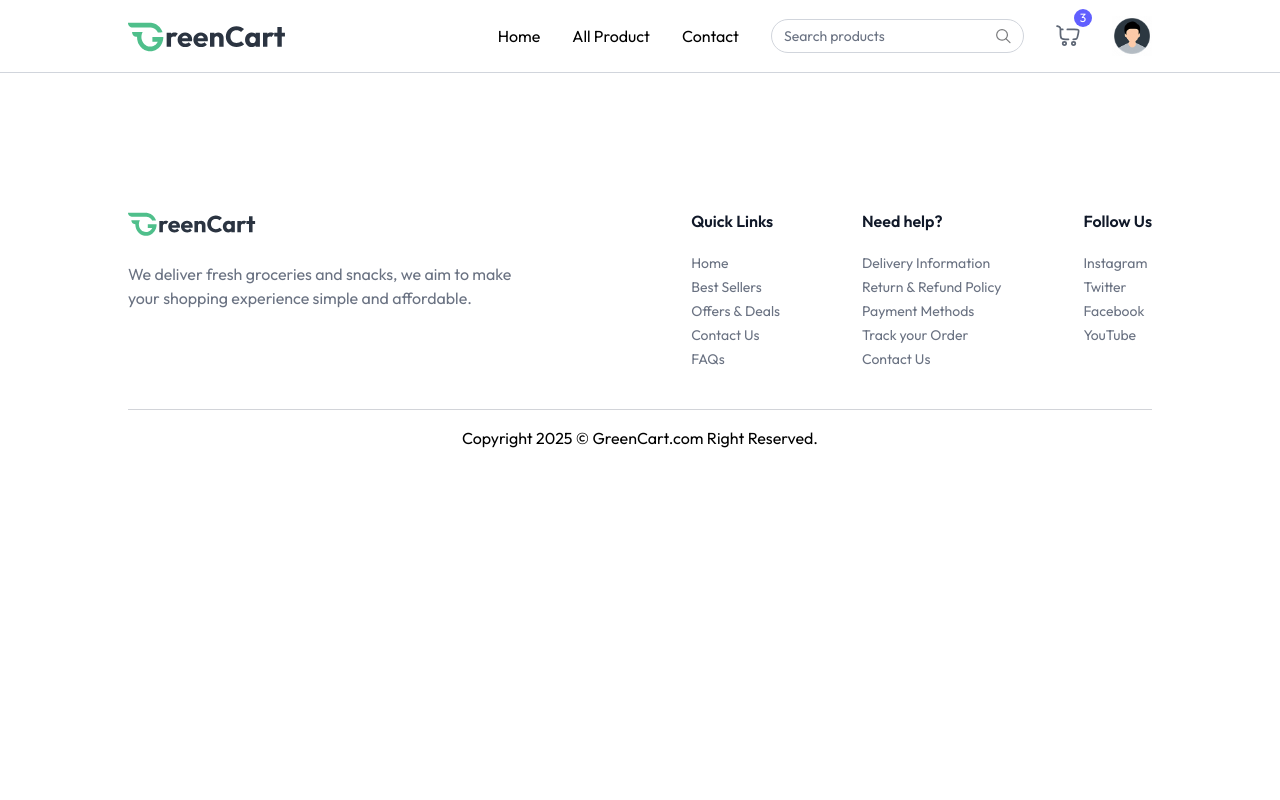
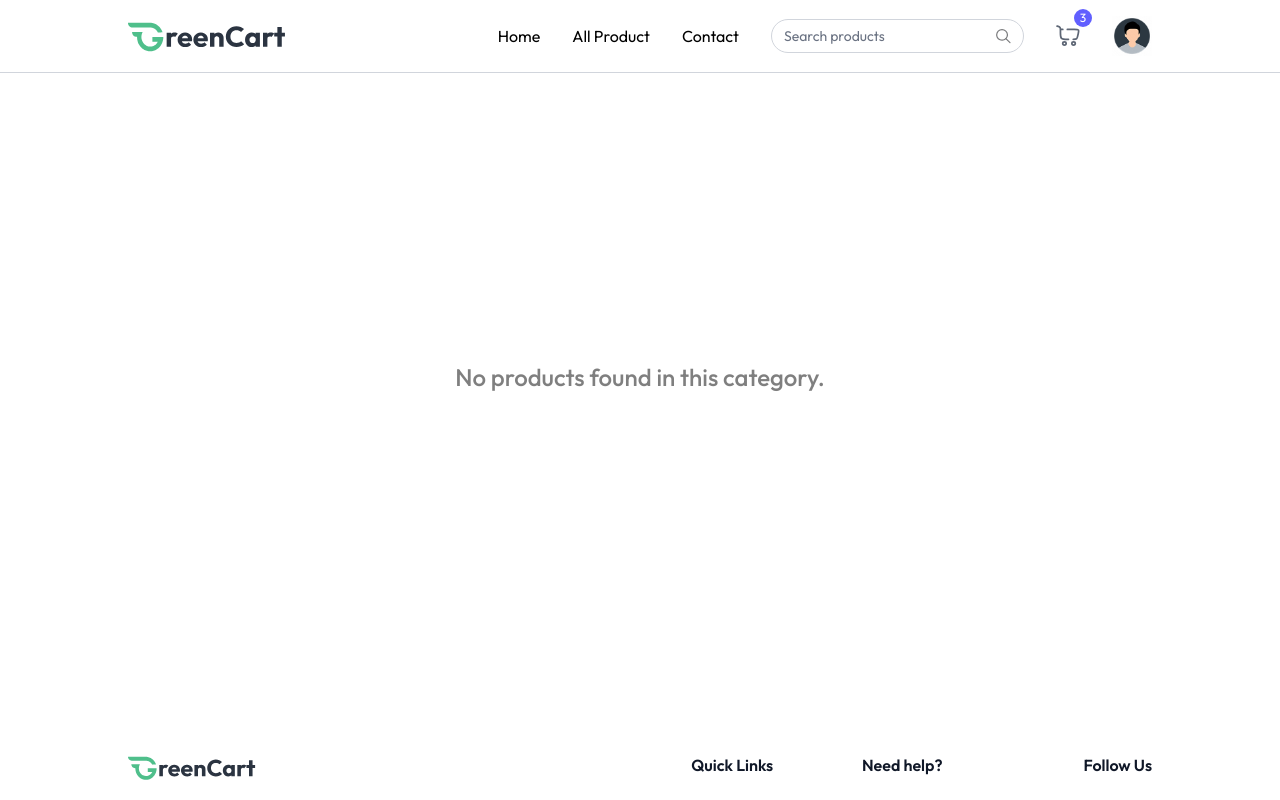
Before and after one commit to ShravaniSindagi00/EcoCart, a React (Vite) app: page /products/1 in a window 1280 px wide. Shown: the top 800 px of the page. Built offline with nearby package versions, Linux system fonts and the light colour scheme.

Commit message:
Indiviual product have new page load

```diff
--- a/src/components/ProductCard.jsx
+++ b/src/components/ProductCard.jsx
@@ -3,13 +3,12 @@ import { assets } from '../assets/greencart_assets/assets'
 import { useAppContext } from '../context/AppContext'
 
 const ProductCard = ({ product }) => {
-  const [count, setCount] = React.useState(0)
   const { currency, addToCart, removeFromCart, cartItems, navigate } =
     useAppContext()
 
   return (
     product && (
-      <div className="border border-gray-500/20 rounded-md md:px-4 px-3 py-2 bg-white min-w-56 max-w-56 w-full">
+      <div onClick={() => {navigate(`/products/${product.category.toLowerCase()}/${product._id}`); scrollTo(0,0)}} className="border border-gray-500/20 rounded-md md:px-4 px-3 py-2 bg-white min-w-56 max-w-56 w-full">
         <div className="group cursor-pointer flex items-center justify-center px-2">
           <img
             className="group-hover:scale-105 transition max-w-26 md:max-w-36"
--- a/src/pages/ProductCategory.jsx
+++ b/src/pages/ProductCategory.jsx
@@ -2,6 +2,7 @@ import React from 'react'
 import { useAppContext } from '../context/AppContext'
 import { useParams } from 'react-router-dom'
 import {categories} from '../assets/greencart_assets/assets'
+import ProductCard from '../components/ProductCard'
 
 const ProductCategory = () => {
     const {products } = useAppContext()
@@ -24,7 +25,17 @@ const ProductCategory = () => {
 </div>
      )}
 
-
+{filteredProducts.length > 0 ? (
+    <div className='grid grid-cols-2 sm:grid-cols-3 md:grid-cols-4 lg:grid-cols-5 gap-3 md:gap-6 mt-6'>
+        {filteredProducts.map((product) =>(
+            <ProductCard key ={product._id} product = {product} />
+        ))}
+    </div>
+): (
+    <div className='flex items-center justify-center h-[60vh]'>
+<p className='text-2xl font-medium text-black/50'>No products found in this category.</p>
+    </div>
+)}
 
     </div>
   )
```
